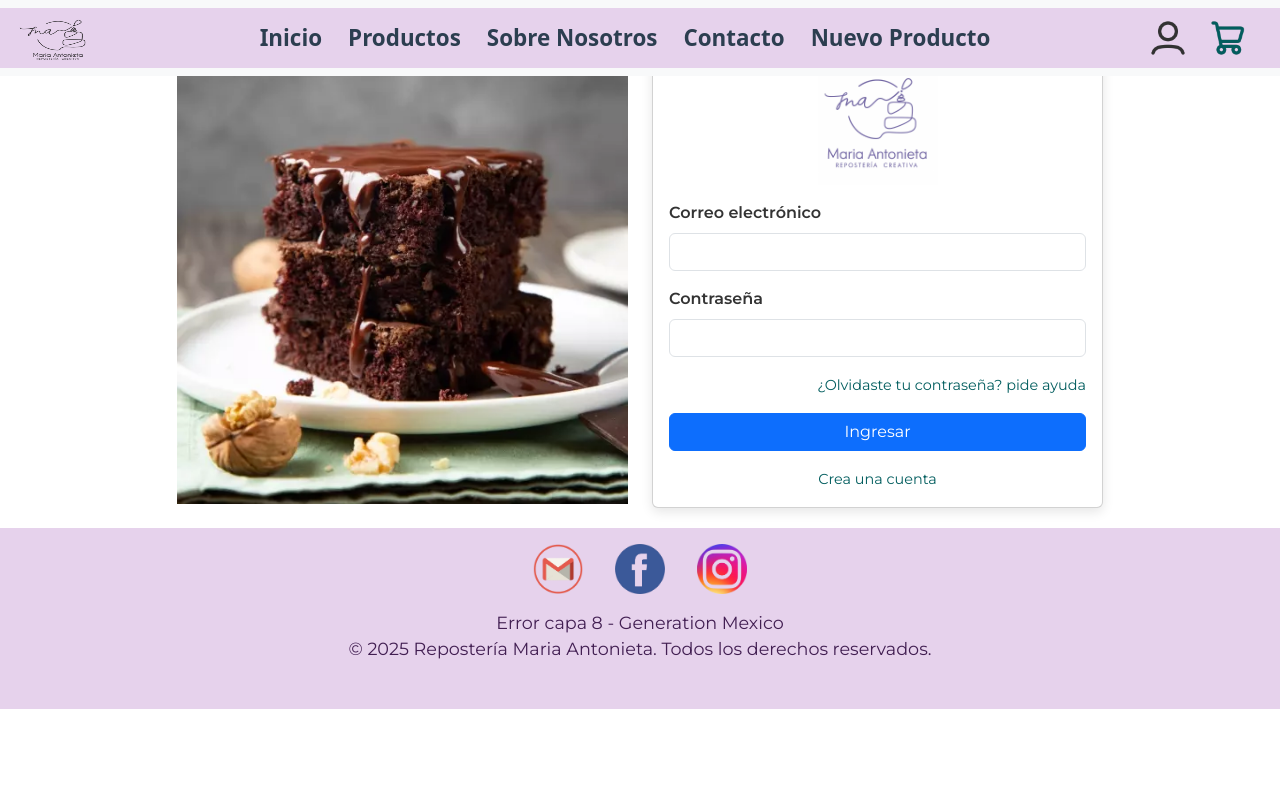
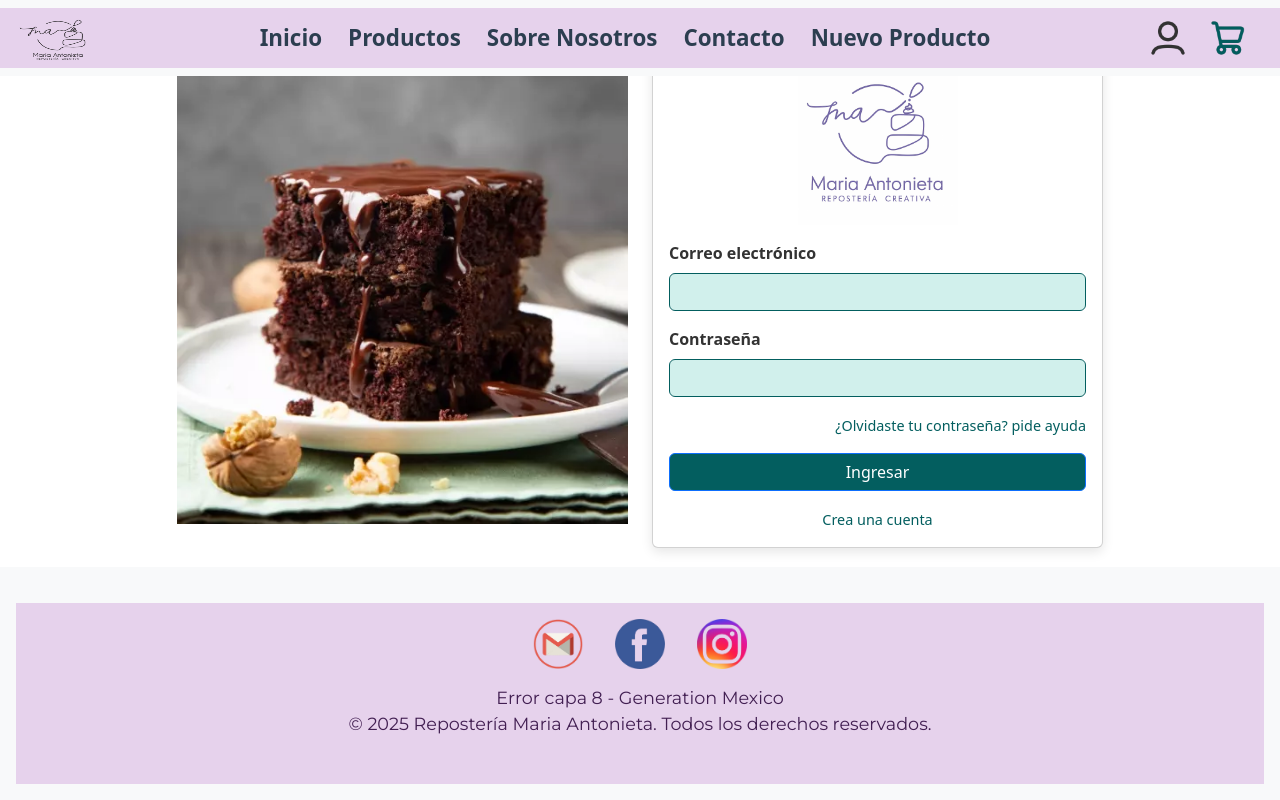
Before and after one commit to draburto05/reposteriaMaria, a website: page task-12/inicioSesion.html in a window 1280 px wide. Drawn offline with nearby package versions, Linux system fonts and the light colour scheme.

Commit message:
ajustes de estilo y arreglo de acomodo en el footer

```diff
--- a/task-12/inicioSesion.css
+++ b/task-12/inicioSesion.css
@@ -1,75 +1,79 @@
-body {
+/* Fuente y fondo general */
+html, body {
+  height: 100%;
+  margin: 0;
   font-family: 'Montserrat', sans-serif;
   background-color: #f8f9fa;
+  display: flex;
+  flex-direction: column;
 }
 
-/* Imagen lateral más grande */
-.col-md-5.text-center img {
-  max-height: 360px;
+/* Mantiene el main creciendo y empuja el footer abajo */
+main {
+  flex: 1;
 }
 
+/* Imagen lateral */
+.col-md-5.text-center img {
+  max-height: 460px;
+  width: 100%;
+  object-fit: cover;
+}
+
+/* Tarjeta de formulario */
 .card {
-  font-family: 'Montserrat', sans-serif;
   border: none;
   border-radius: 12px;
   box-shadow: 0 4px 12px rgba(0, 0, 0, 0.1);
-}
-
-.card-header {
-  background-color: rgb(3, 94, 95);
-  color: white;
-  font-weight: 600;
-  border-top-left-radius: 12px;
-  border-top-right-radius: 12px;
-  font-family: 'Montserrat', sans-serif;
-  background-color: #ffffff; /* Formulario blanco */
+  background-color: #ffffff;
   color: #333;
 }
 
+/* Contenedor del contenido */
 .card-body {
   padding: 2rem;
 }
 
+.card-body img {
+  max-height: 160px;
+}
+
+/* Etiquetas de inputs */
 .form-label {
   font-weight: 600;
   color: #333;
-  font-family: 'Montserrat', sans-serif;
 }
 
-/* Inputs con fondo verde claro y texto verde oscuro */
+/* Inputs con fondo verde claro */
 .form-control {
   border-radius: 8px;
-  font-family: 'Montserrat', sans-serif;
-  border: 1px solid rgb(3, 94, 95);
-  background-color: #d1f0ec; /* verde claro */
-  color: rgb(3, 94, 95);
+  border: 1px solid rgb(3, 94, 95) !important;
+  background-color: #d1f0ec !important;
+  color: rgb(3, 94, 95) !important;
 }
 
-/* Opcional: cambia de color al enfocar */
+/* Estilo al enfocar input */
 .form-control:focus {
-  background-color: #b8e5e0;
-  border-color: rgb(3, 94, 95);
-  box-shadow: 0 0 0 0.2rem rgba(3, 94, 95, 0.25);
+  background-color: #b8e5e0 !important;
+  border-color: rgb(3, 94, 95) !important;
+  box-shadow: 0 0 0 0.2rem rgba(3, 94, 95, 0.25) !important;
 }
 
-/* Botón principal */
+/* Botón de ingresar */
 .btn-primary {
-  background-color: rgb(3, 94, 95);
-  color: #ffffff;
+  background-color: rgb(3, 94, 95) !important;
+  color: #ffffff !important;
   border: none;
   border-radius: 8px;
   font-weight: 600;
-  font-family: 'Montserrat', sans-serif;
-
-
-
 }
 
+/* Hover botón */
 .btn-primary:hover {
-  background-color: #02494a;
+  background-color: #02494a !important;
 }
 
-/* Links */
+/* Enlaces extras */
 .extra-links a {
   font-size: 0.9rem;
   text-decoration: none;
@@ -80,7 +84,7 @@ body {
   text-decoration: underline;
 }
 
-/* Botón Google */
+/* Botón Google (comentado por ahora) */
 .btn-google {
   display: flex;
   align-items: center;
@@ -97,8 +101,16 @@ body {
   width: 20px;
   height: 20px;
 }
-*/
+
+/* Alertas */
 .alert {
   border-radius: 8px;
   font-weight: 500;
 }
+
+/* Footer (si quieres forzarle un estilo) */
+#footer-placeholder {
+  background-color: #f8f9fa;
+  padding: 1rem;
+  text-align: center;
+}
--- a/task-12/inicioSesion.html
+++ b/task-12/inicioSesion.html
@@ -40,7 +40,7 @@
           <div class="card-body">
             <!-- Logo o imagen superior -->
             <div class="text-center mb-3">
-              <img src="img/fondo2.jpg" alt="Imagen logo" class="img-fluid" style="max-height: 120px;" />
+              <img src="img/fondo2.jpg" alt="Imagen logo" class="img-fluid"/>
             </div>
 
             <!-- Alerta de validación -->
```
